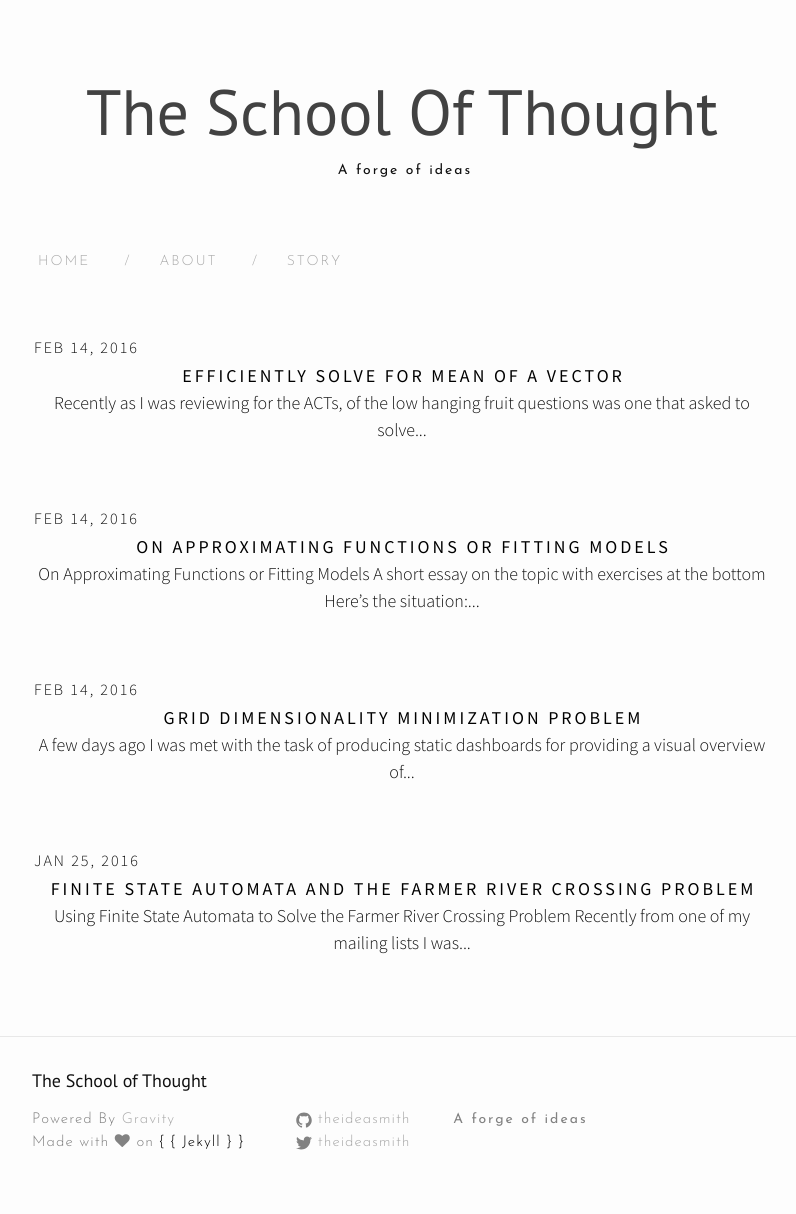
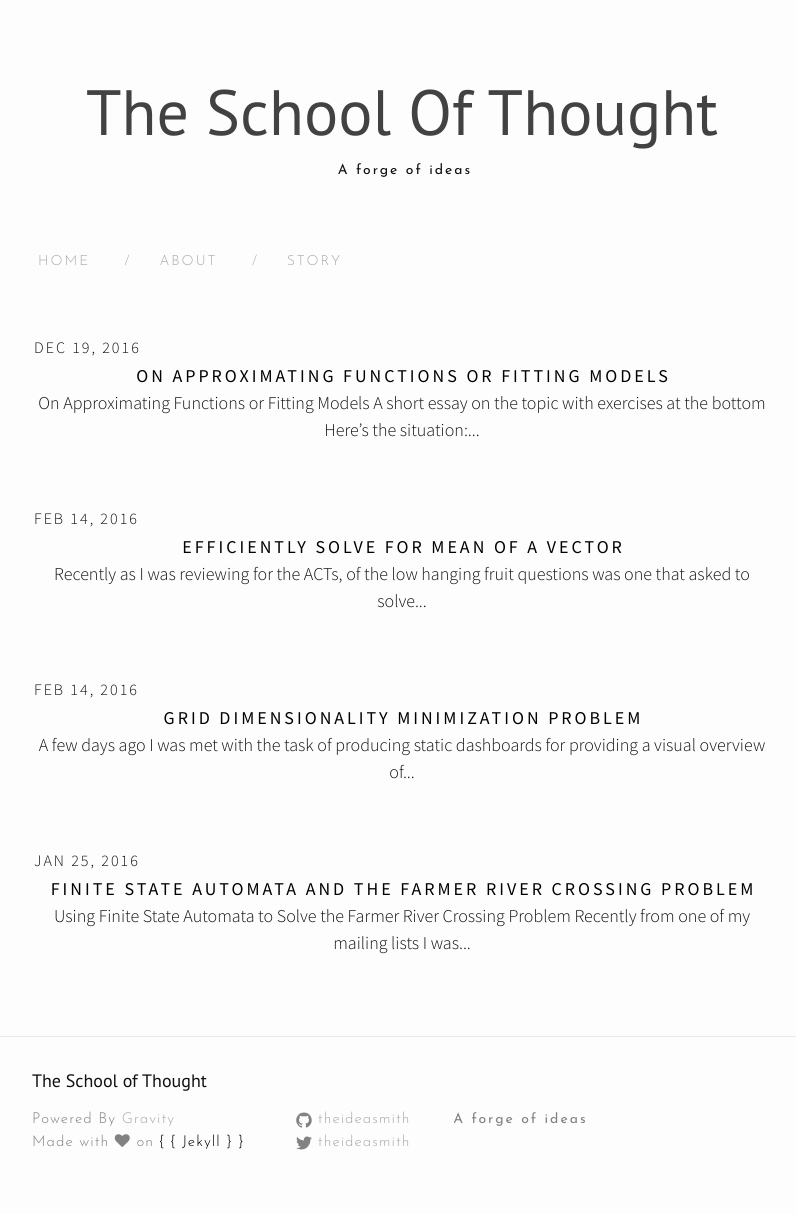
Before and after one commit to aclinnovator/aclinnovator.github.io, a Jekyll site: the page built from index.html, in a window 1280 px wide. Shown: the whole page, without its empty margins (238-1034 px from the left). Built offline with Jekyll 4.4.1, drawn with Linux system fonts in a browser that asks for light colours; nearby versions of some CDN libraries; the list of posts is cut into pages by our own code.

```diff
--- a/_posts/2016-12-19-An-Introduction-To-The-Theory-Of-Numerical-Optimization.markdown
+++ b/_posts/2016-12-19-An-Introduction-To-The-Theory-Of-Numerical-Optimization.markdown
@@ -1,7 +1,7 @@
 ---
 layout: post
 title: On Approximating Functions or Fitting Models
-date: 2016-02-14
+date: 2016-12-19
 ---
 ## On Approximating Functions or Fitting Models
 ### A short essay on the topic with exercises at the bottom
```
